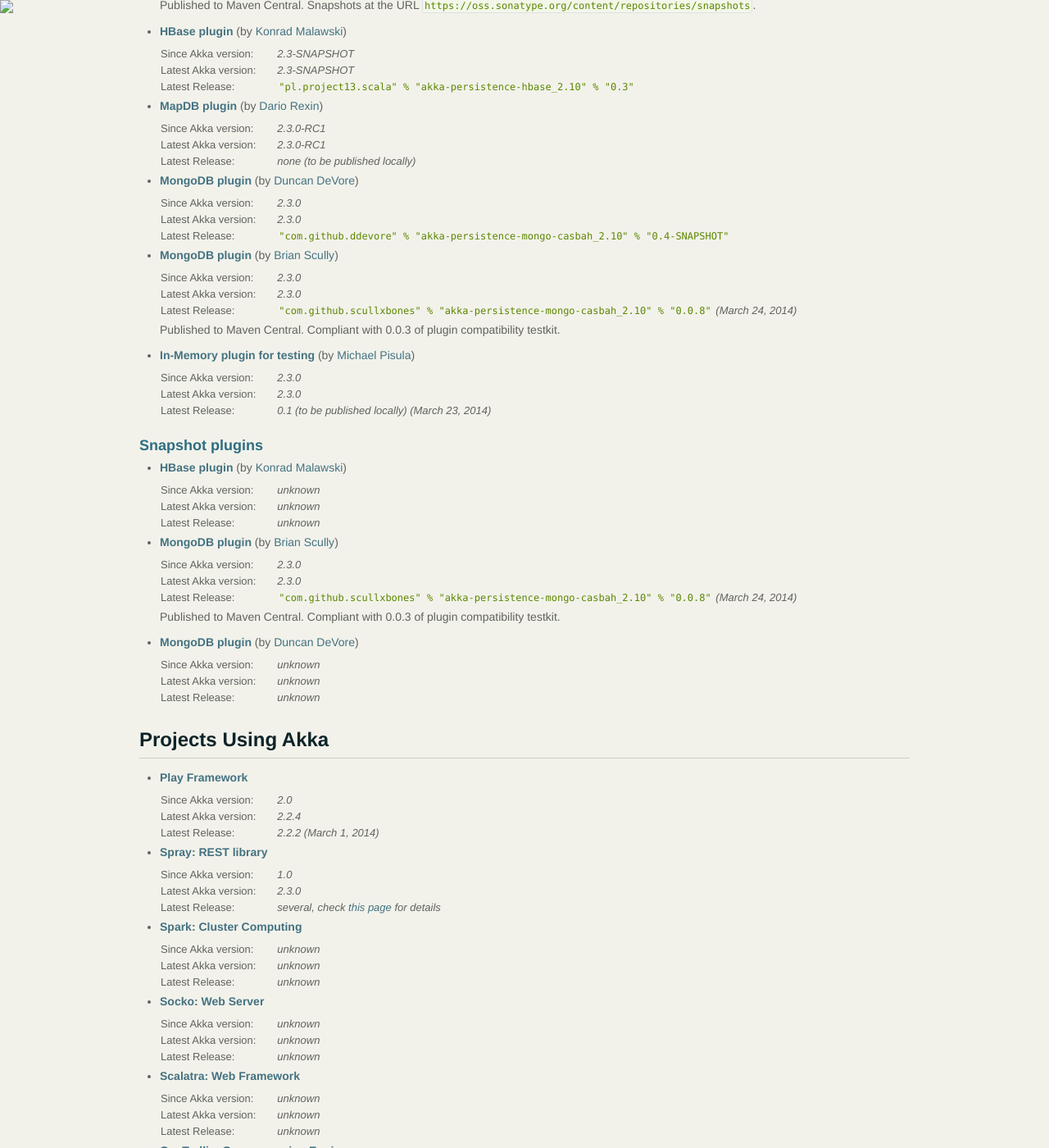
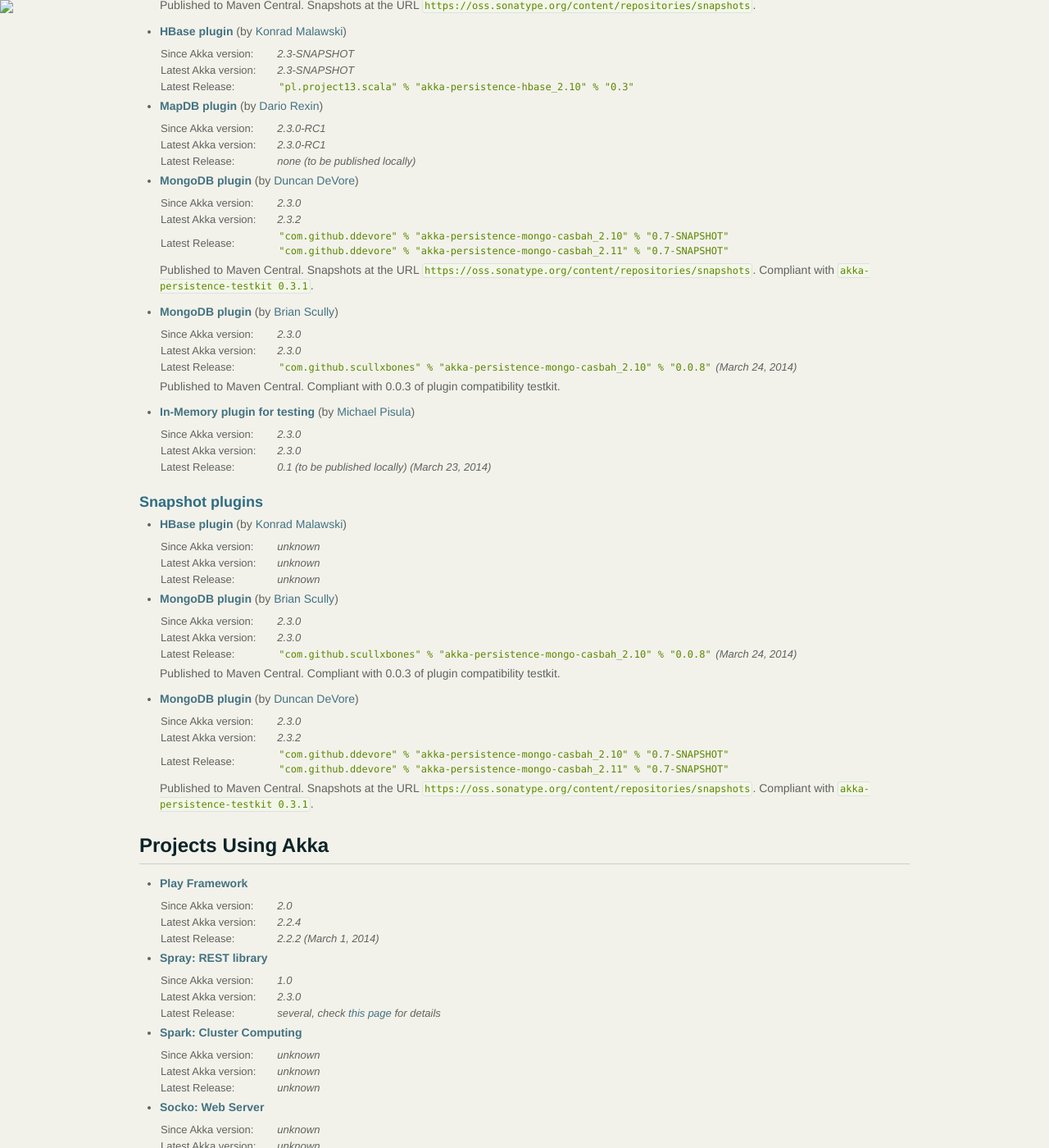
Before and after one commit to raboof/akka.github.com, a Jekyll site: the page built from community/index.md, in a window 1280 px wide and 1400 px high, scrolled down 3533 px. Shown: the whole window at 82% size. Built offline with Jekyll 4.4.1, drawn with Linux system fonts in a browser that asks for light colours.

Commit message:
Update index.md
Updated version numbers & info for ddevore akka-persistence-mongo

```diff
--- a/community/index.md
+++ b/community/index.md
@@ -309,9 +309,12 @@
 
   <table class="stats">
   <tr><td>Since Akka version:</td><td>2.3.0</td></tr>
-  <tr><td>Latest Akka version:</td><td>2.3.0</td></tr>
-  <tr><td>Latest Release:</td><td><code>"com.github.ddevore" % "akka-persistence-mongo-casbah_2.10"  % "0.4-SNAPSHOT"</code></td></tr>
+  <tr><td>Latest Akka version:</td><td>2.3.2</td></tr>
+  <tr><td>Latest Release:</td><td><code>"com.github.ddevore" % "akka-persistence-mongo-casbah_2.10"  % "0.7-SNAPSHOT"</code><br/><code>"com.github.ddevore" % "akka-persistence-mongo-casbah_2.11"  % "0.7-SNAPSHOT"</code></td></tr>
   </table>
+
+  Published to Maven Central. Snapshots at the URL `https://oss.sonatype.org/content/repositories/snapshots`.
+  Compliant with <code>akka-persistence-testkit 0.3.1</code>.
 
 * **[MongoDB plugin](https://github.com/scullxbones/akka-persistence-mongo/)** (by [Brian Scully](https://github.com/scullxbones))
 
@@ -354,10 +357,13 @@
 * **[MongoDB plugin](https://github.com/ddevore/akka-persistence-mongo/)** (by [Duncan DeVore](https://github.com/ddevore))
 
   <table class="stats">
-  <tr><td>Since Akka version:</td><td>unknown</td></tr>
-  <tr><td>Latest Akka version:</td><td>unknown</td></tr>
-  <tr><td>Latest Release:</td><td>unknown</td></tr>
+  <tr><td>Since Akka version:</td><td>2.3.0</td></tr>
+  <tr><td>Latest Akka version:</td><td>2.3.2</td></tr>
+  <tr><td>Latest Release:</td><td><code>"com.github.ddevore" % "akka-persistence-mongo-casbah_2.10"  % "0.7-SNAPSHOT"</code><br/><code>"com.github.ddevore" % "akka-persistence-mongo-casbah_2.11"  % "0.7-SNAPSHOT"</code></td></tr>
   </table>
+
+  Published to Maven Central. Snapshots at the URL `https://oss.sonatype.org/content/repositories/snapshots`.
+  Compliant with <code>akka-persistence-testkit 0.3.1</code>.
 
 
 ## Projects Using Akka
```
